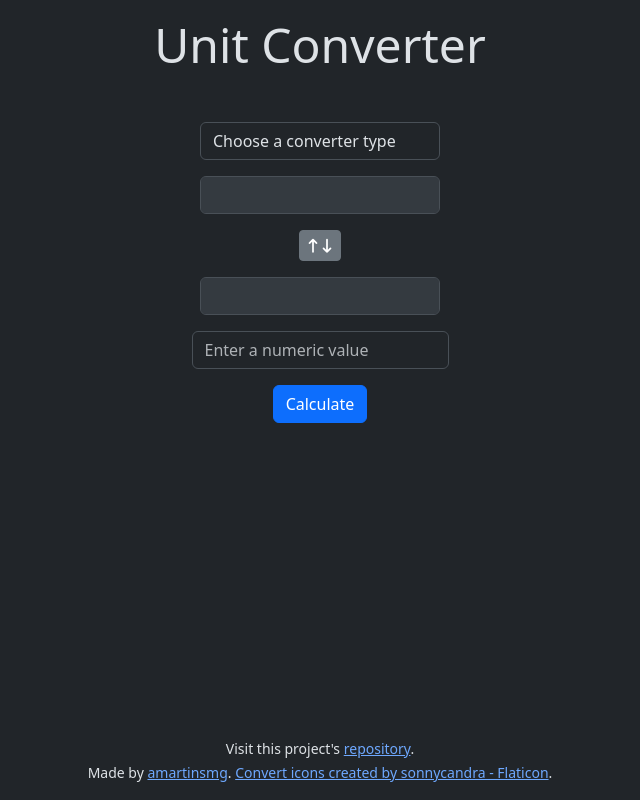
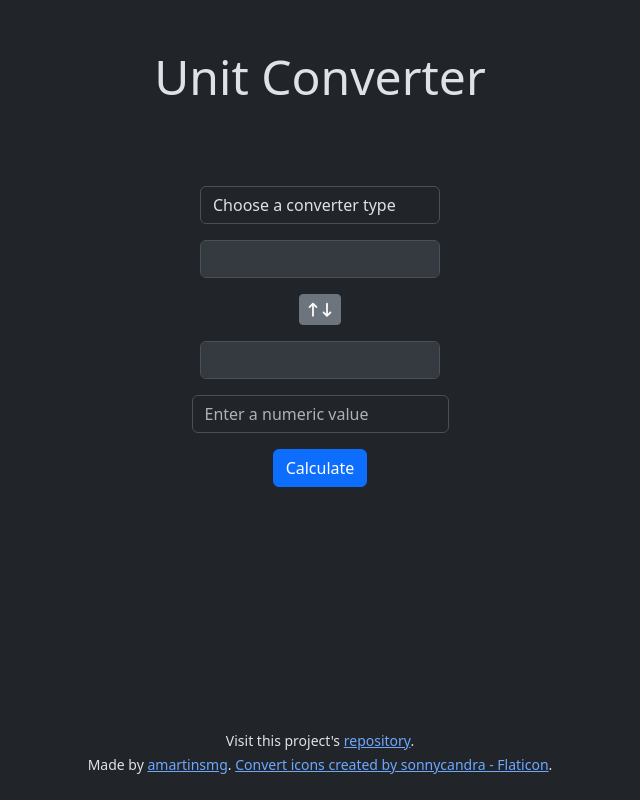
Before and after one commit to amartinsmg/UnitConverter, a website built with webpack: page src/index.html in a window 1280 px wide. Shown: the whole page, without its empty margins (320-960 px from the left). Built offline with nearby package versions, Linux system fonts and the light colour scheme.

Commit message:
refactor(html): adjust layout and structure
- Update header and footer padding
- Add ID to main element for better targeting

```diff
--- a/src/index.html
+++ b/src/index.html
@@ -23,10 +23,10 @@
     />
   </head>
   <body>
-    <header class="text-center p-3">
+    <header class="text-center px-3 py-5">
       <h1 id="page-heading">Unit Converter</h1>
     </header>
-    <main>
+    <main id="page-main">
       <form
         action=""
         id="in"
@@ -93,7 +93,7 @@
       </form>
       <output id="out" class="w-100 text-center"></output>
     </main>
-    <footer class="w-100 text-center">
+    <footer class="w-100 px-3 pt-5 pb-2 text-center">
       <p>
         <small
           >Visit this project's
```
